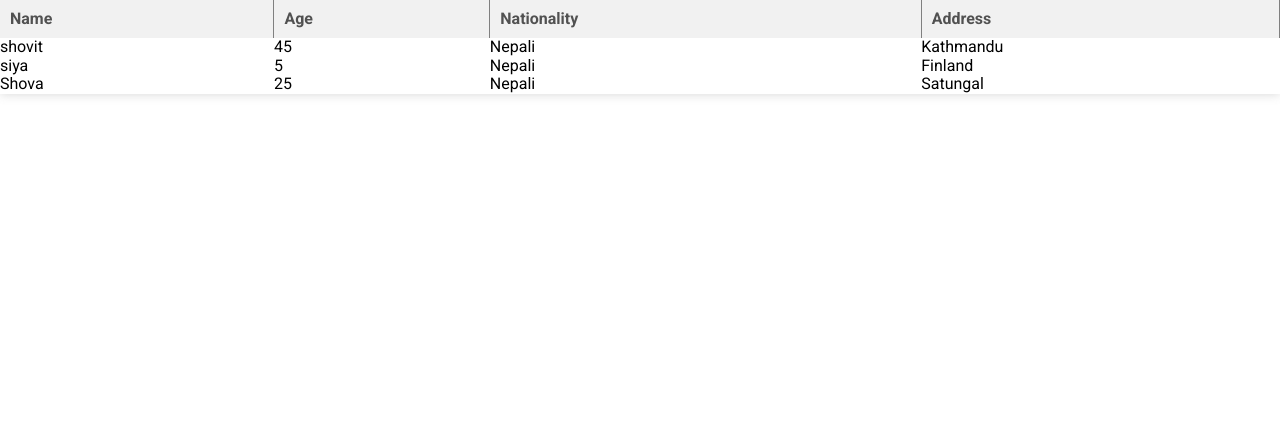
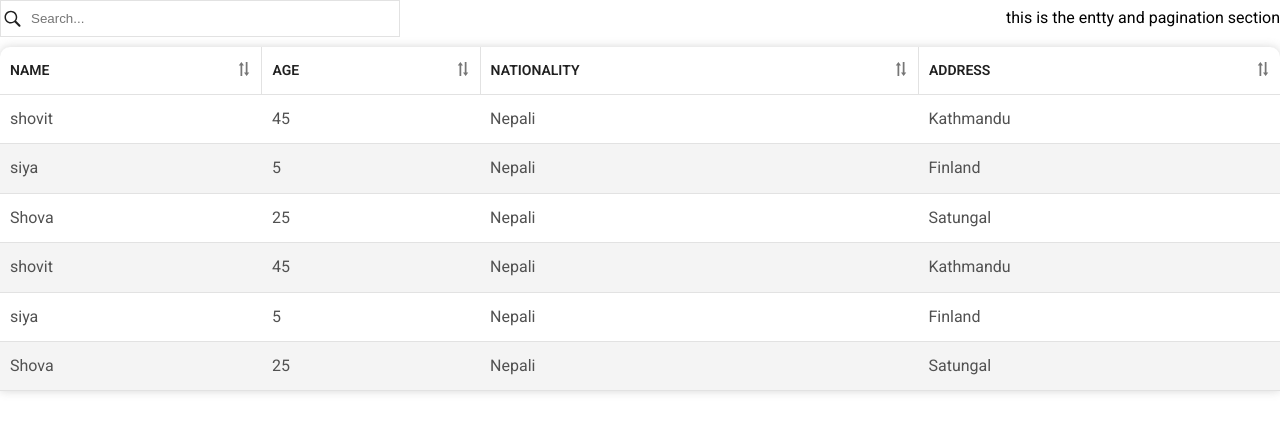
Before and after one commit to webtech-coding/react-data-table, a React app: page / in a window 1280 px wide. Shown: the top 432 px of the page. Built offline with nearby package versions, Linux system fonts and the light colour scheme; the HTML template or start-up script is replaced by a standard one.

Commit message:
sorting and search ui added

```diff
--- /dev/null
+++ b/src/assets/icons/searchIcons.tsx
@@ -0,0 +1,11 @@
+import { FC, ReactElement } from "react";
+
+const SearchIcon:FC =():ReactElement=>{
+    return(
+        <svg version="1.1" xmlns="http://www.w3.org/2000/svg" width="32" height="32" viewBox="0 0 32 32">
+            <path d="M19.427 20.427c-1.39 0.99-3.090 1.573-4.927 1.573-4.694 0-8.5-3.806-8.5-8.5s3.806-8.5 8.5-8.5c4.694 0 8.5 3.806 8.5 8.5 0 1.837-0.583 3.537-1.573 4.927l5.585 5.585c0.55 0.55 0.546 1.431-0 1.976l-0.023 0.023c-0.544 0.544-1.431 0.546-1.976 0l-5.585-5.585zM14.5 20c3.59 0 6.5-2.91 6.5-6.5s-2.91-6.5-6.5-6.5c-3.59 0-6.5 2.91-6.5 6.5s2.91 6.5 6.5 6.5v0z"></path>
+        </svg>
+    )
+}
+
+export default SearchIcon;
--- /dev/null
+++ b/src/assets/icons/sortIcons.tsx
@@ -0,0 +1,11 @@
+import { type FC } from "react"
+
+const SortIcon:FC=()=>{
+    return(
+        <svg version="1.1" xmlns="http://www.w3.org/2000/svg" width="32" height="32" viewBox="0 0 32 32">
+            <path d="M31.998 24h-24.006v4l-7.992-6 7.992-6v4h24.006zM0 12h23.998v4l8-6-8-6v4h-23.998z"></path>
+        </svg>
+    )
+}
+
+export default SortIcon
--- a/src/assets/styles/components/_datatable.scss
+++ b/src/assets/styles/components/_datatable.scss
@@ -1,28 +1,118 @@
 .data-table{
     width: 100%;
-    border-radius: 5px 5px;
 
     &__table{
         width: 100%;
         border-collapse: collapse;
         text-align: left;
         box-shadow: 0 0 10px rgba($color: #767676, $alpha: .3);
+        margin-top: 10px;
+        border-radius: 10px 10px 0 0;
+        background-color: #ffffff;
     }
 
     &__header{
         width: 100%;
 
         tr{
-            background-color: #f1f1f1;
             text-align: left;
+            border-bottom: 1px solid #e2e2e2;
 
             th{
-                padding: 10px;
-                color: #515151;
-                border-right: 1px solid #808080;
+                padding: 15px 10px;
+                color: #202020;
+                border-right: 1px solid #e2e2e2;
+                font-weight: 600;
+                text-transform: uppercase;
+                font-size: 14px;
 
+                &:first-of-type{
+                    border-radius: 10px 0 0 0;
+                }
+
+                &:last-of-type{
+                    border-radius:  0 10px 0 0;
+                    border-right:none;
+                }
+
+            }
+        }
+
+        &-content{
+            display: flex;
+            justify-content: space-between;
+
+            svg{
+                width: 14px;
+                height: 14px;
+                transform: rotate(90deg);
+                fill: #767676;
+                cursor: pointer;
+
+                &:hover{
+                    fill: #0076bf;
+
+                }
+            }
+
+            &--active{
+                svg{
+                    fill: #0076bf;
+                }
 
             }
         }
     }
+
+    &__body{
+        width: 100%;
+
+        tr{
+            text-align: left;
+            border-bottom: 1px solid #e2e2e2;
+
+        }
+
+        td{
+            padding: 15px 10px;
+            color: #515151;
+           // border-right: 1px solid #e2e2e2;
+        }
+
+        &--stripe{
+            tr{
+                &:nth-of-type(2n){
+                    background-color: #f4f4f4;
+                }
+            }
+        }
+    }
+
+    &__action-bar{
+        width: 100%;
+        display: flex;
+        justify-content: space-between;
+        align-items: center;
+    }
+
+    &__search{
+        display: flex;
+        align-items: center;
+        input{
+            border: 1px solid #e2e2e2;
+            padding: 10px;
+            width: 400px;
+            padding-left: 30px;
+            outline-color: #cccccc;
+            border-radius: 0;
+        }
+
+        svg{
+            height: 24px;
+            width: 24px;
+            fill: #202020;
+            margin-right: -24px;
+            z-index: 10;
+        }
+    }
 }
--- a/src/components/dataTable/actionBar.tsx
+++ b/src/components/dataTable/actionBar.tsx
@@ -1,10 +1,14 @@
 import { ReactElement, type FC } from "react";
+import SearchIcon from "../../assets/icons/searchIcons";
 
 const ActionBar:FC =():ReactElement=>{
     return(
         <div className="data-table__action-bar">
             <div className="data-table__search">
-
+                <SearchIcon /> <input type="text" placeholder="Search..."/>
+            </div>
+            <div className="data-table__entries">
+                this is the entty and pagination section
             </div>
         </div>
     )
--- a/src/components/dataTable/index.tsx
+++ b/src/components/dataTable/index.tsx
@@ -58,6 +58,24 @@ const ReactDataTable:FC<TableProps> = (props):ReactElement=>{
             age:25,
             address:"Satungal",
             nationality:"Nepali"
+        },
+        {
+            name:"shovit",
+            age:45,
+            address:"Kathmandu",
+            nationality:"Nepali"
+        },
+        {
+            name:"siya",
+            age:5,
+            address:"Finland",
+            nationality:"Nepali"
+        },
+        {
+            name:"Shova",
+            age:25,
+            address:"Satungal",
+            nationality:"Nepali"
         }
     ]
 
@@ -74,7 +92,7 @@ const ReactDataTable:FC<TableProps> = (props):ReactElement=>{
                     rows={tableRows}
                     headers={tableHeaderDataCells}
                     stripe={stripe}
-                    onRowClick={(row:TableColumnDataCell, columnCell:string)=>{console.log(row, columnCell)}}
+                    onRowClick={(row:TableColumnDataCell)=>{console.log(row)}}
                 />
             </table>
         </div>
--- a/src/components/dataTable/tableBody.tsx
+++ b/src/components/dataTable/tableBody.tsx
@@ -5,7 +5,7 @@ type TableColumnDataCellProps = {
     rows:TableColumnDataCell[],
     headers:TableHeaderDataCell[];
     stripe:boolean,
-    onRowClick:(row:TableColumnDataCell, columnCell:string)=>void
+    onRowClick:(row:TableColumnDataCell)=>void
 }
 
 const TableBody:FC<TableColumnDataCellProps> =({rows, headers, stripe, onRowClick}):ReactElement=>{
@@ -27,13 +27,13 @@ const TableBody:FC<TableColumnDataCellProps> =({rows, headers, stripe, onRowClic
         return allRows;
     }
     return(
-        <tbody>
+        <tbody className="data-table__body data-table__body--stripe">
             {
                getAllRows().map((row):ReactNode=>{
                     return(
                         <tr>
                             {
-                                Object.values(row).map(value=><td>{value as string}</td>)
+                                Object.values(row).map(value=><td onClick={()=>onRowClick(row)}>{value as string}</td>)
                             }
                         </tr>
                     )
--- a/src/components/dataTable/tableHeader.tsx
+++ b/src/components/dataTable/tableHeader.tsx
@@ -1,5 +1,6 @@
 import { FC, ReactElement, memo } from "react"
 import { TableHeaderDataCell } from "./types"
+import SortIcon from "../../assets/icons/sortIcons"
 
 type TableHeaderPropType ={
     headers:TableHeaderDataCell[],
@@ -14,7 +15,7 @@ const TableHeader:FC<TableHeaderPropType> =({headers, onHeaderClick}):ReactEleme
                     headers.map(cell=>{
                         return(
                             <th onClick={()=>onHeaderClick(cell)}>
-                               <span>{cell.label}</span>
+                                <div className="data-table__header-content"> <span>{cell.label}</span><span><SortIcon /></span></div>
                             </th>
                         )
                     })
```
